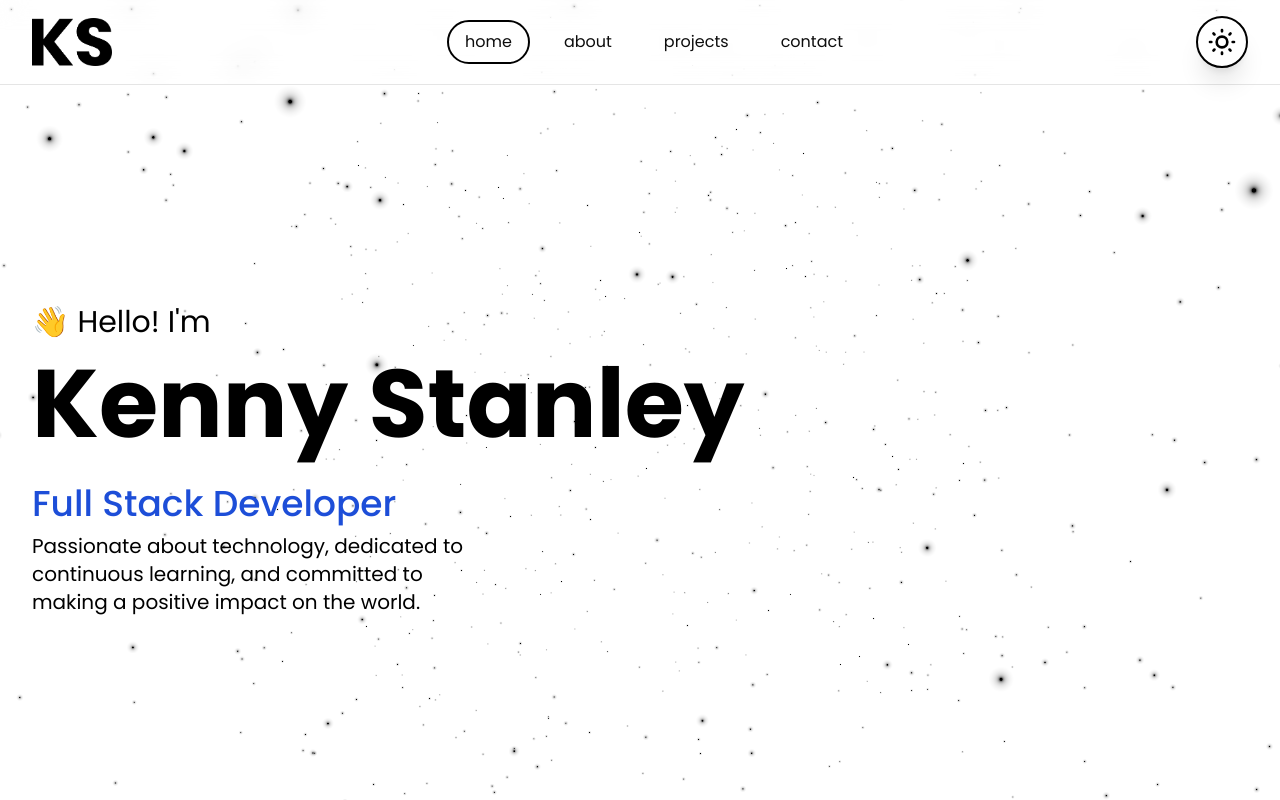
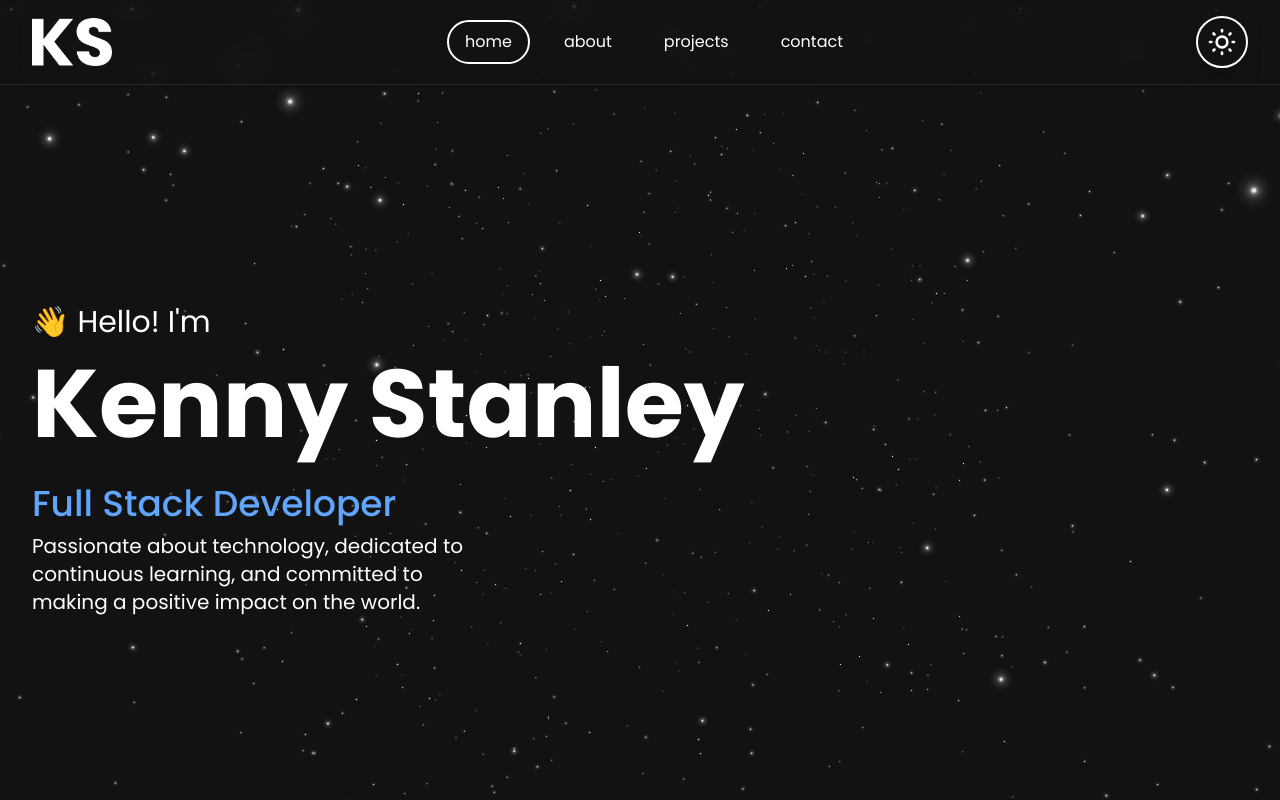
Before and after one commit to KennyStanleyJr/KennyStanleyJr, a Next.js app: page / in a window 1280 px wide. Built offline with nearby package versions, Linux system fonts and the light colour scheme.

Commit message:
Fixed initial white screen by defaulting to dark theme

```diff
--- a/src/components/ThemeToggleButton.tsx
+++ b/src/components/ThemeToggleButton.tsx
@@ -6,8 +6,10 @@ export function ThemeToggleButton() {
 
     const [mounted, setMounted] = useState(false)
     // When mounted on client, now we can show the UI
-    // Prevents React Hydration Error
-    useEffect(() => setMounted(true), [])
+    useEffect(() => {
+        setMounted(true) // Prevents React Hydration Error
+        setTheme('dark') // Prevents initial white screen
+    }, [setTheme])
     if (!mounted) return <div />
 
     return (
```
Also changed, not shown: 1 other file (tests, documents, lock files or other folders).
